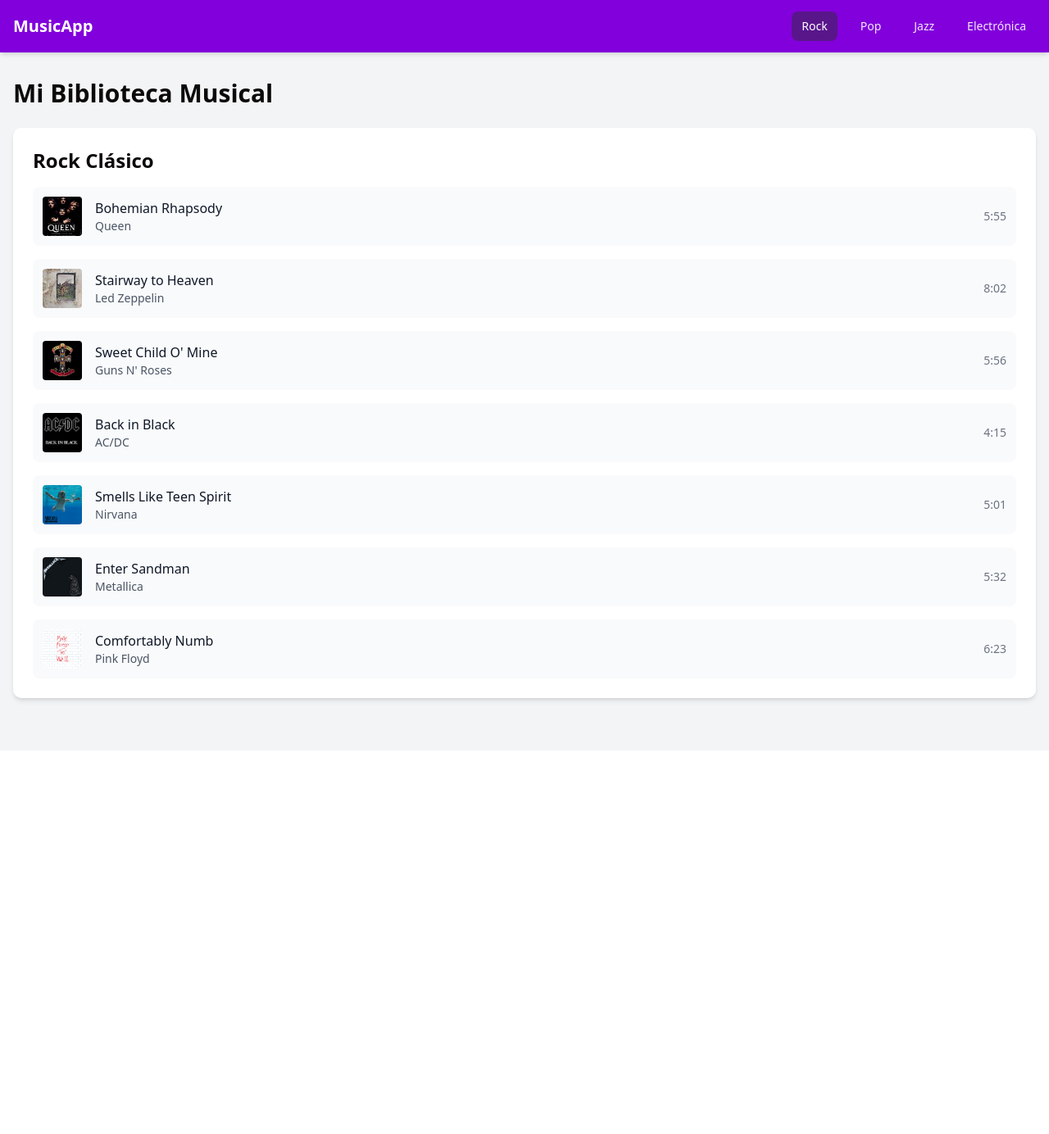
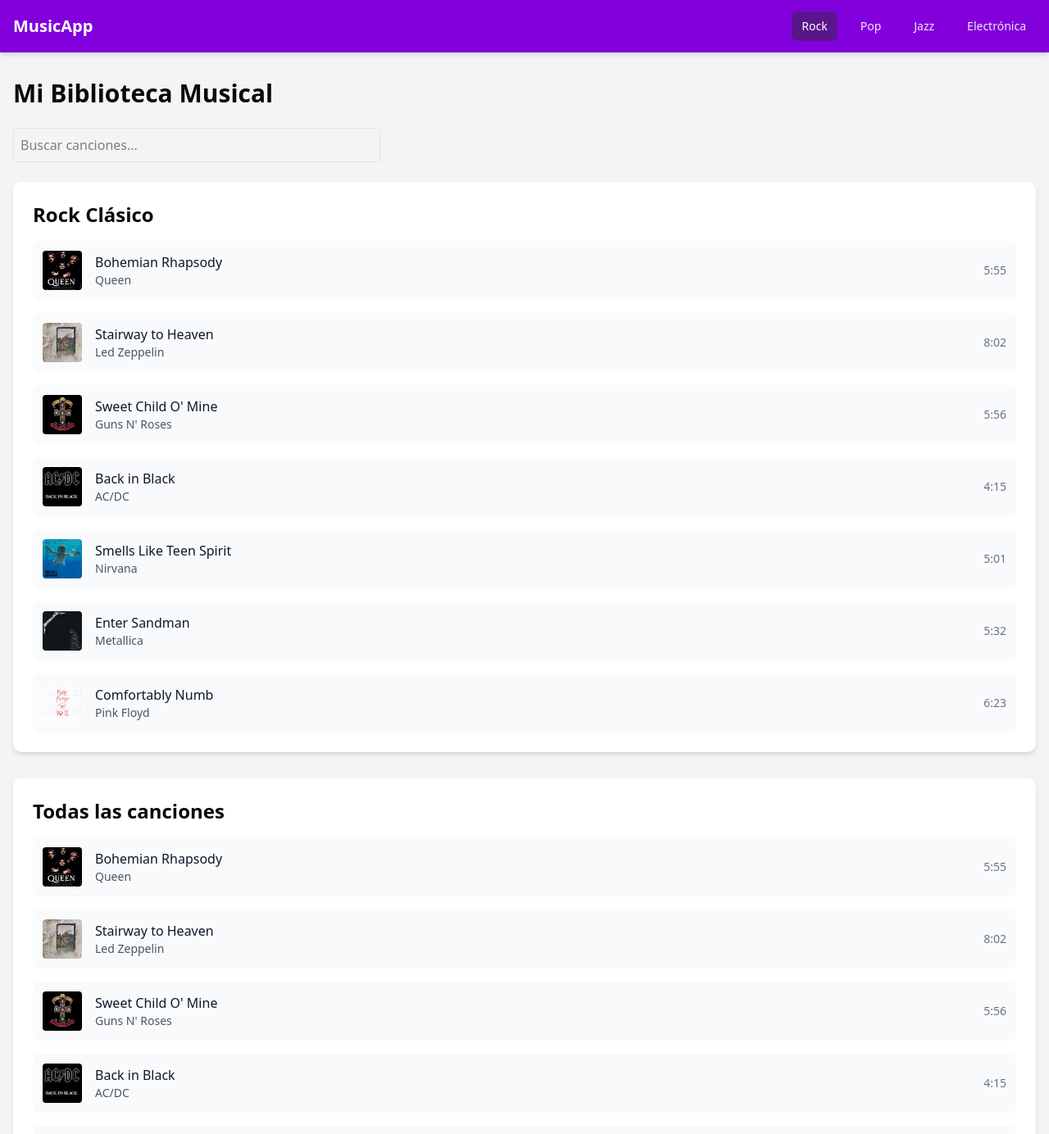
Before and after one commit to AleprosDev/my-app, a Next.js app: page / in a window 1280 px wide. Shown: the top 1384 px of the page at 82% size. Before the commit the page ends 916 px from the top, so only its background shows below. Built offline with nearby package versions, Linux system fonts and the light colour scheme.

Commit message:
Add search functionality and player component to music library app

```diff
--- a/src/App.tsx
+++ b/src/App.tsx
@@ -4,42 +4,101 @@
 import Navbar from "./components/Navbar"
 import Container from "./components/Container"
 import SongList from "./components/SongList"
+import SearchBar from "./components/SearchBar"
+import Player from "./components/Player"
 import { rockSongs, popSongs, jazzSongs, electronicSongs } from "./data/songs"
+
+import type { Song } from "./types"
 
 function App() {
   const [activeTab, setActiveTab] = useState("rock")
+  const [search, setSearch] = useState("")
+
+  const [selectedSong, setSelectedSong] = useState<Song | null>(null)
+  const [isPlaying, setIsPlaying] = useState(false)
+  const [progress, setProgress] = useState(0)
+
+  // Función para filtrar canciones por título
+  const filterSongs = (songs: Song[]) =>
+    songs.filter(song =>
+      song.title.toLowerCase().includes(search.toLowerCase())
+    )
+
+  // Handler para SongItem
+  const handleSongClick = (song: Song) => {
+    setSelectedSong(song)
+    setIsPlaying(true)
+    setProgress(0)
+  }
+
+  // Handler para slider
+  const handleSliderChange = (value: number) => {
+    setProgress(value)
+  }
 
   return (
-    <div className="min-h-screen bg-gray-100">
+    <div className="min-h-screen bg-gray-100 pb-24">
       <Navbar activeTab={activeTab} setActiveTab={setActiveTab} />
 
       <main className="container mx-auto py-8 px-4">
         <h1 className="text-3xl font-bold mb-6">Mi Biblioteca Musical</h1>
 
+        <SearchBar
+          value={search}
+          onChange={setSearch}
+          placeholder="Buscar canciones..."
+        />
+
         {activeTab === "rock" && (
           <Container title="Rock Clásico">
-            <SongList songs={rockSongs} />
+            <SongList songs={filterSongs(rockSongs)} onSongClick={handleSongClick}/>
           </Container>
         )}
 
         {activeTab === "pop" && (
           <Container title="Pop Hits">
-            <SongList songs={popSongs} />
+            <SongList songs={filterSongs(popSongs)} onSongClick={handleSongClick}/>
           </Container>
         )}
 
         {activeTab === "jazz" && (
           <Container title="Jazz & Blues">
-            <SongList songs={jazzSongs} />
+            <SongList songs={filterSongs(jazzSongs)} onSongClick={handleSongClick}/>
           </Container>
         )}
 
         {activeTab === "electronic" && (
           <Container title="Música Electrónica">
-            <SongList songs={electronicSongs} />
+            <SongList songs={filterSongs(electronicSongs)} onSongClick={handleSongClick}/>
           </Container>
         )}
+
+        <Container title="Todas las canciones">
+          <SongList
+            songs={filterSongs([
+              ...rockSongs,
+              ...popSongs,
+              ...jazzSongs,
+              ...electronicSongs,
+            ])}
+            onSongClick={handleSongClick}
+          />
+        </Container>
       </main>
+
+      {selectedSong && (
+        <Player
+          song={{
+            ...selectedSong,
+            coverUrl: selectedSong.coverUrl ?? ""
+          }}
+          isPlaying={isPlaying}
+          progress={progress}
+          onPlayPause={() => setIsPlaying(!isPlaying)}
+          onSliderChange={handleSliderChange}
+        />
+      )}
+
     </div>
   )
 }
--- /dev/null
+++ b/src/components/Player.tsx
@@ -0,0 +1,61 @@
+import React from "react"
+
+type PlayerProps = {
+  song: {
+    title: string
+    artist: string
+    duration: string
+    coverUrl: string
+  }
+  isPlaying: boolean
+  progress: number
+  onPlayPause: () => void
+  onSliderChange: (value: number) => void
+}
+
+const getDurationSeconds = (duration: string) => {
+  const [min, sec] = duration.split(":").map(Number)
+  return min * 60 + sec
+}
+
+const Player: React.FC<PlayerProps> = ({
+  song,
+  isPlaying,
+  progress,
+  onPlayPause,
+  onSliderChange,
+}) => (
+  <div className="fixed left-0 right-0 bottom-0 bg-white border-t shadow-lg px-4 py-3 flex items-center z-50">
+    <img
+      src={song.coverUrl}
+      alt={song.title}
+      className="h-12 w-12 rounded mr-4 object-cover"
+    />
+    <div className="flex-1">
+      <div className="font-semibold">{song.title}</div>
+      <div className="text-sm text-gray-500">{song.artist}</div>
+      <input
+        type="range"
+        min={0}
+        max={getDurationSeconds(song.duration)}
+        value={progress}
+        onChange={e => onSliderChange(Number(e.target.value))}
+        className="w-full mt-2"
+      />
+      <div className="text-xs text-gray-400 flex justify-between">
+        <span>
+          {Math.floor(progress / 60)}:{(progress % 60).toString().padStart(2, "0")}
+        </span>
+        <span>{song.duration}</span>
+      </div>
+    </div>
+    <button
+      onClick={onPlayPause}
+      className="ml-4 p-2 rounded-full bg-gray-200 hover:bg-gray-300"
+    >
+      {isPlaying ? "⏸️" : "▶️"}
+    </button>
+  </div>
+)
+
+export default Player
--- /dev/null
+++ b/src/components/SearchBar.tsx
@@ -0,0 +1,20 @@
+"use client"
+import React from "react"
+
+type SearchBarProps = {
+  value: string
+  onChange: (value: string) => void
+  placeholder?: string
+}
+
+const SearchBar: React.FC<SearchBarProps> = ({ value, onChange, placeholder }) => (
+  <input
+    type="text"
+    value={value}
+    onChange={e => onChange(e.target.value)}
+    placeholder={placeholder || "Buscar..."}
+    className="mb-6 p-2 border rounded w-full max-w-md"
+  />
+)
+
+export default SearchBar
--- a/src/components/SongItem.tsx
+++ b/src/components/SongItem.tsx
@@ -3,11 +3,12 @@
 
 type SongItemProps = {
   song: Song
+  onClick?: () => void
 }
 
-const SongItem: React.FC<SongItemProps> = ({ song }) => {
+const SongItem: React.FC<SongItemProps> = ({ song, onClick }) => {
   return (
-    <div className="flex items-center p-3 bg-gray-50 rounded-md hover:bg-gray-200 transition-colors">
+    <div className="flex items-center p-3 bg-gray-50 rounded-md hover:bg-gray-200 transition-colors" onClick={onClick}>
       <div className="h-12 w-12 flex-shrink-0 bg-gray-300 rounded overflow-hidden">
         <img
           src={song.coverUrl || `/placeholder.svg?height=48&width=48`}
--- a/src/components/SongList.tsx
+++ b/src/components/SongList.tsx
@@ -4,13 +4,14 @@
 
 type SongListProps = {
   songs: Song[]
+  onSongClick?: (song: Song) => void
 }
 
-const SongList: React.FC<SongListProps> = ({ songs }) => {
+const SongList: React.FC<SongListProps> = ({ songs, onSongClick }) => {
   return (
     <div className="space-y-4">
       {songs.map((song) => (
-        <SongItem key={song.id} song={song} />
+        <SongItem key={song.id} song={song} onClick={() => onSongClick?.(song)} />
       ))}
     </div>
   )
```
